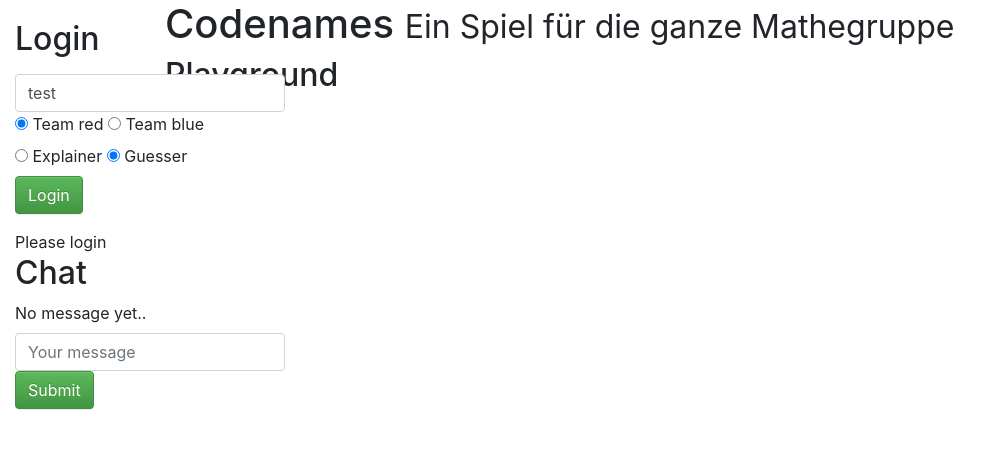
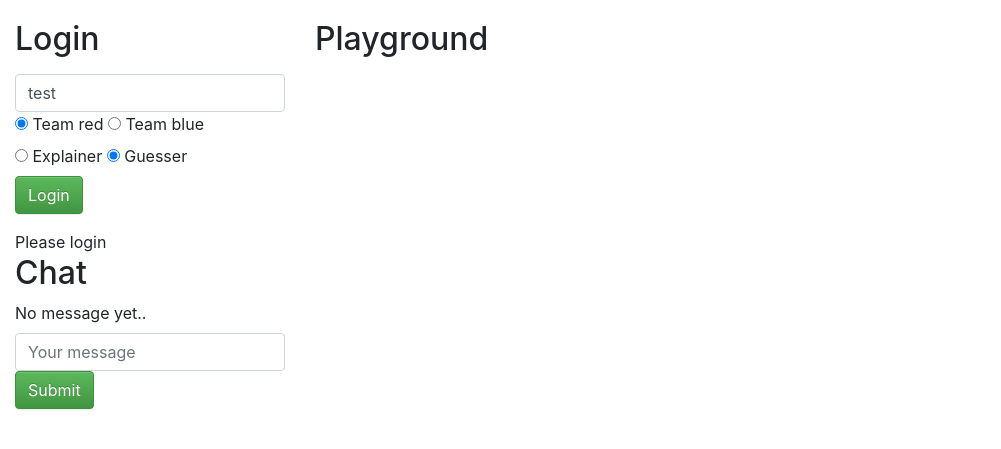
Before and after one commit to dieret/codenames, a Flask app: page / in a window 1440 px wide. Shown: the top 449 px of the page, without its empty margins (0-1001 px from the left). Run offline with Flask 2, Linux system fonts and the light colour scheme; parts of the project's set-up code (start-up, migrations or seed data) failed here and were passed over; some libraries are stand-ins or nearby versions.

Commit message:
Fix indent; remove header

```diff
--- a/static/css/main.css
+++ b/static/css/main.css
@@ -5,7 +5,7 @@ body {
 }
 
 .container {
-    max-width: 800px;
+    /*max-width: 800px;*/
 }
 
 .tile {
@@ -91,9 +91,11 @@ body {
   padding-top: 20px;
 }
 
-.playground {
+.container.playground {
     margin-left: 300px;
+    padding-top: 20px;
 }
+
 
 /*
 Kombinations:
--- a/templates/session.html
+++ b/templates/session.html
@@ -109,7 +109,7 @@
         function( data ) {
           console.debug("Updating playground");
           if( typeof data["playground_html"] !== 'undefined' ) {
-            $( 'div.playground' ).html(data["playground_html"]);
+            $( '#playground_content' ).html(data["playground_html"]);
           }
         }
       );
@@ -166,15 +166,9 @@
 
   <body>
 
-  <div class="container">
-    <div class="page-header">
-    <h1>Codenames <small>Ein Spiel für die ganze Mathegruppe</small></h1>
-    </div>
-  </div>
-
-  <div class="container">
+  <div class="container playground">
     <h2 class="label label-default">Playground</h2>
-    <div class="playground">
+    <div id="playground_content">
       <!-- gets filled by the JS -->
     </div>
   </div>
```
Lines whose indentation alone changed are shown as unchanged.
